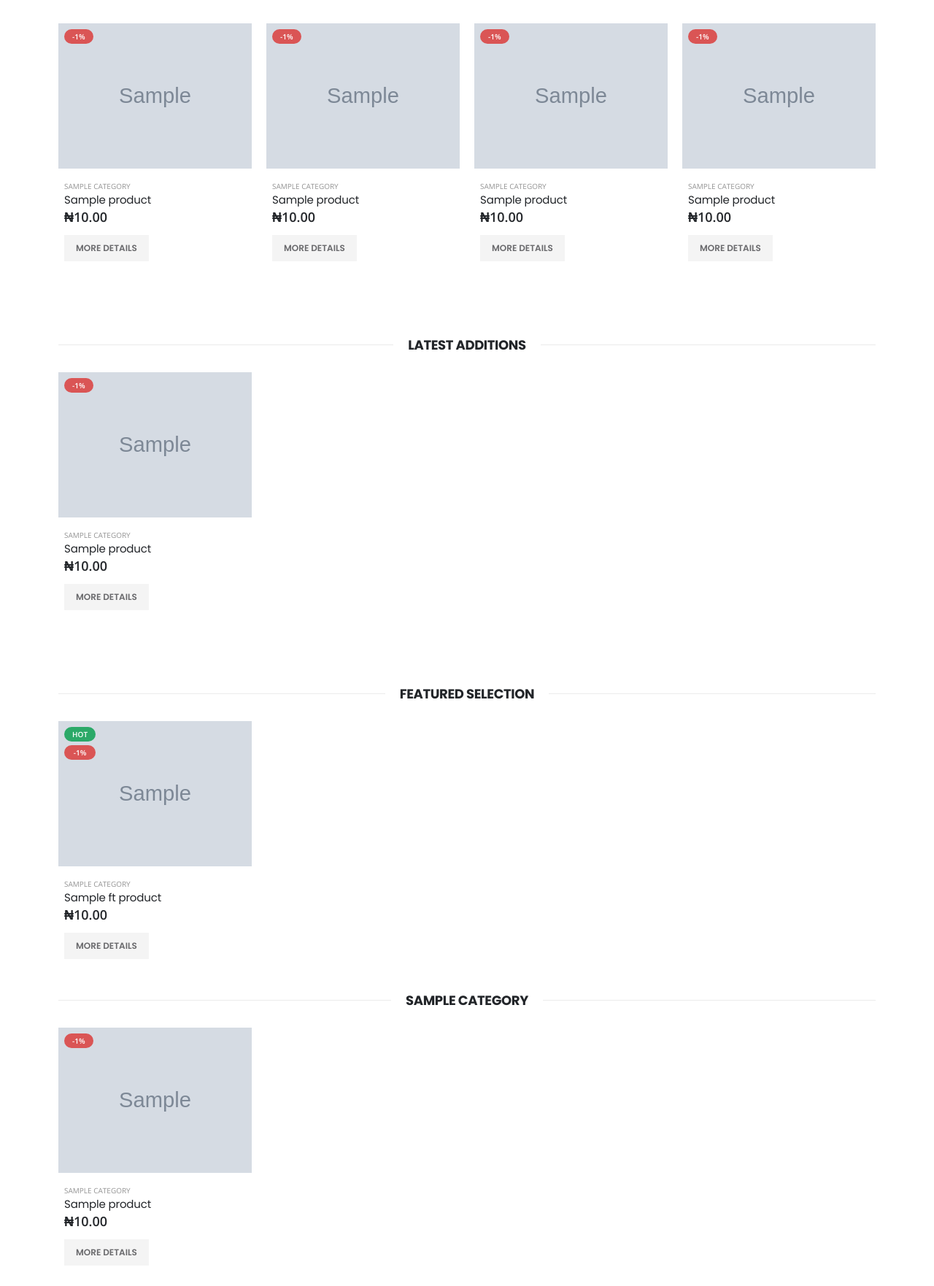
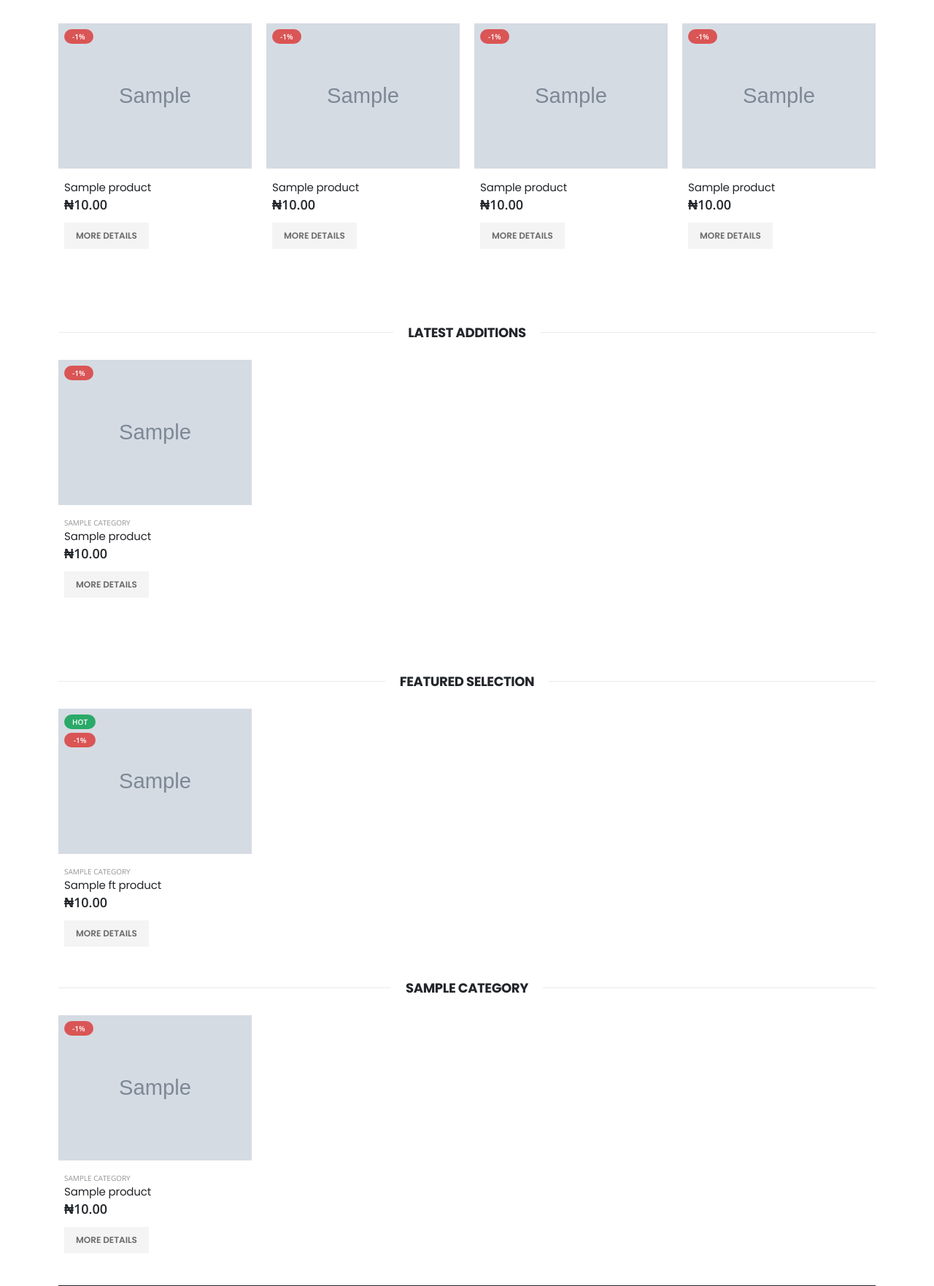
Before and after one commit to cybesil/gift, a Django app: template templates/User/index.html in a window 1280 px wide. Shown: the part 919-2681 px from the top of the page at 73% size. Run offline with Django 5.2, Linux system fonts and the light colour scheme; the template is opened without the code that fills it: most values are stand-ins (such as "Sample title", 1, 10 or a date in 2020); grey boxes marked "Sample" are stand-in pictures; some libraries are stand-ins or nearby versions.

Commit message:
index edit

```diff
--- a/templates/User/index.html
+++ b/templates/User/index.html
@@ -152,14 +152,11 @@
                                 </div>
                             </figure>
                             <div class="product-details">
-                                <div class="category-list">
-                                    <a href="#" class="product-category">{{ x.category.name }}</a>
-                                </div>
-                                <h3 class="product-title"><a href="{{ x.get_absolute_url }}">{{ x.name }}</a></h3>
+                                <h5 class="product-title"><a href="{{ x.get_absolute_url }}">{{ x.name }}</a></h5>
                                 <div class="price-box">
                                     {% if x.is_on_sale %}
-                                        <span class="old-price">{%to_currency x.price %}</span>
-                                        <span class="product-price">{% to_currency x.discount_price %}</span>
+<!--                                        <span class="old-price">{%to_currency x.price %}</span>-->
+                                        <small><span class="product-price">{% to_currency x.discount_price %}</span></small>
                                     {% else %}
 
                                         <span class="product-price">{% to_currency x.display_price %}</span>
```
